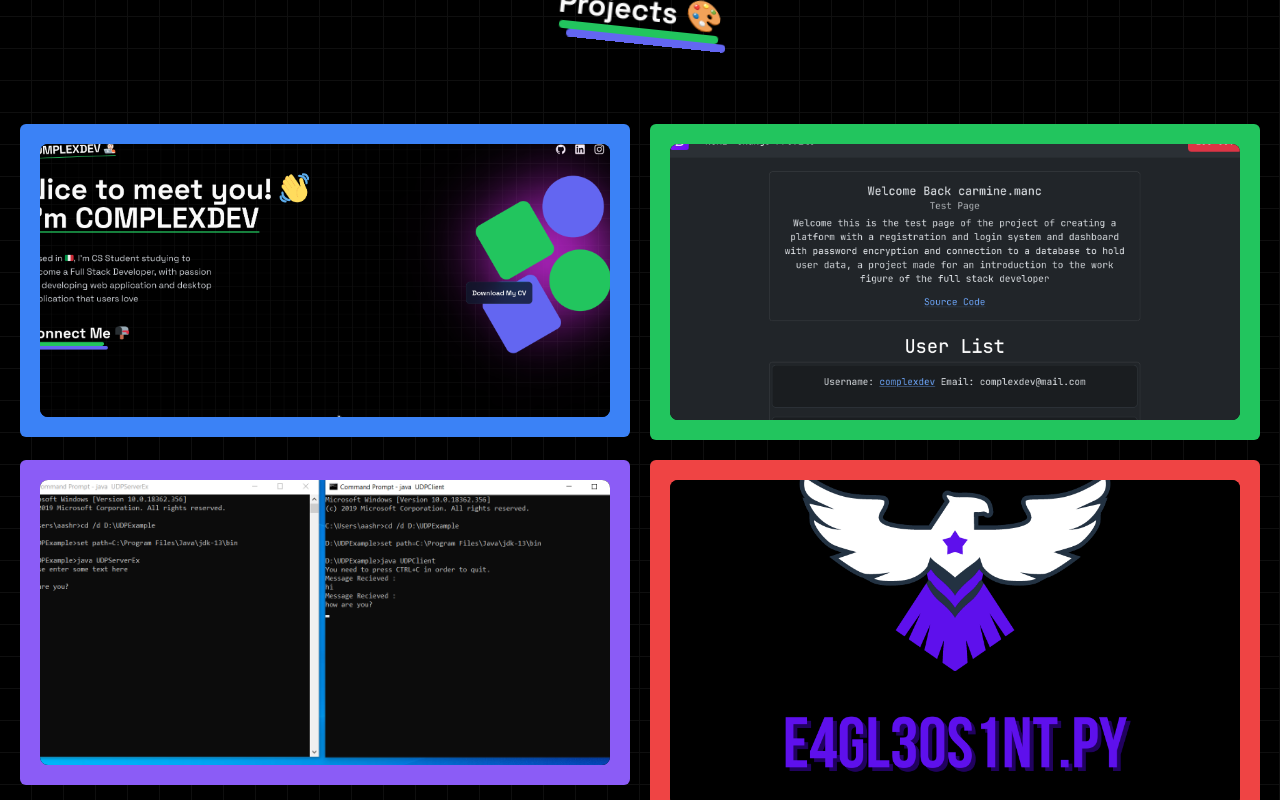
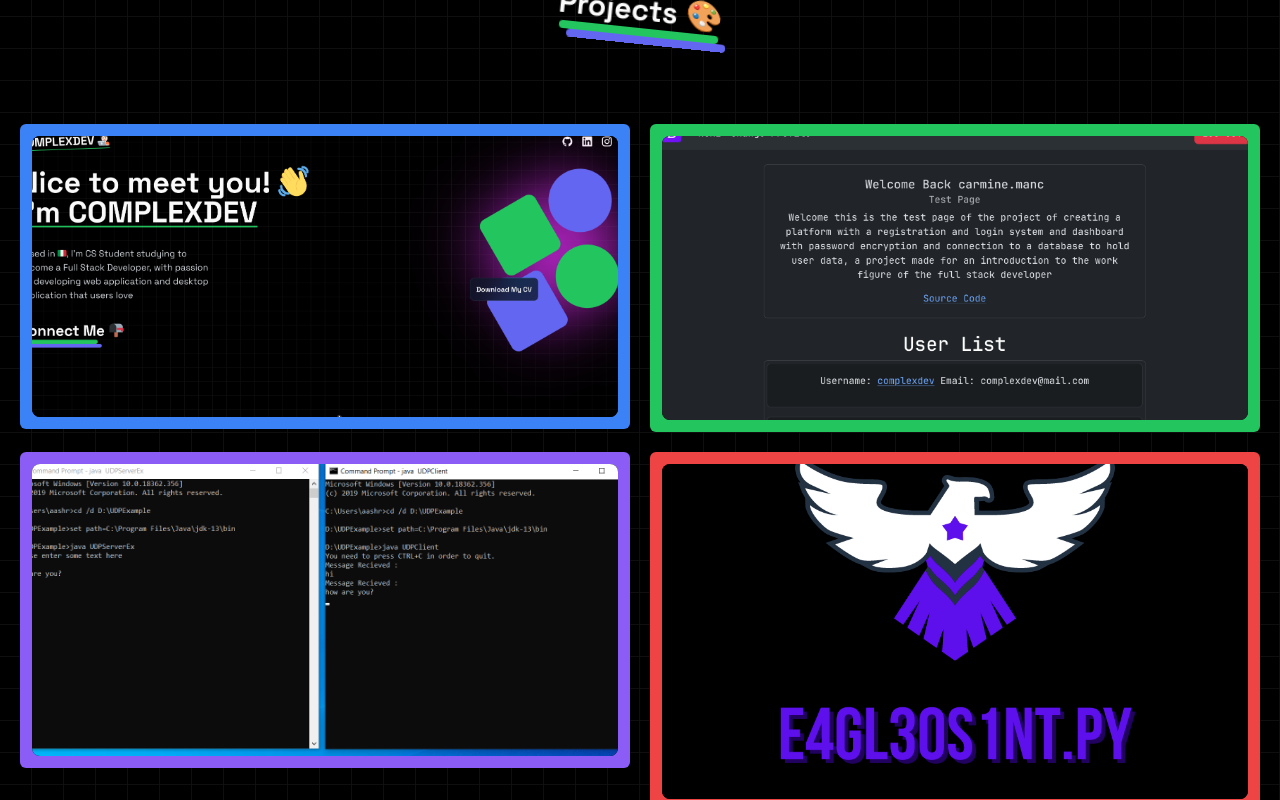
Before and after one commit to C0MPL3XDEV/nextjs-personal-portfolio, a Next.js app: page / in a window 1280 px wide. Shown: the part 1680-2480 px from the top of the page. Built offline with nearby package versions, Linux system fonts and the light colour scheme.

Commit message:
Fixed border spacing

```diff
--- a/app/(home)/components/Projects.tsx
+++ b/app/(home)/components/Projects.tsx
@@ -58,7 +58,7 @@ export default function Projects() {
 
             {projects.map((item, idx) => {
                 return <Link href={item.link} key={idx}>
-                    <div className={cn("p-5 rounded-md", item.background)}>
+                    <div className={cn("p-3 rounded-md", item.background)}>
 
                         <DirectionAwareHover imageUrl={item.cover} className="w-full space-y-5 cursor-pointer">
 
```
